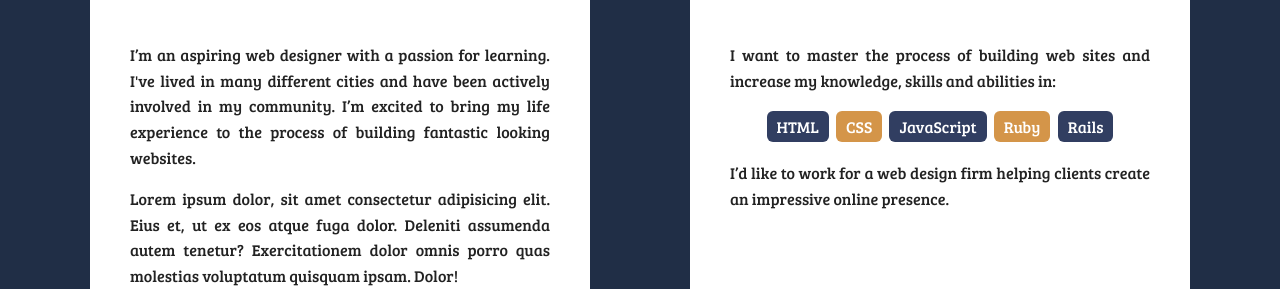
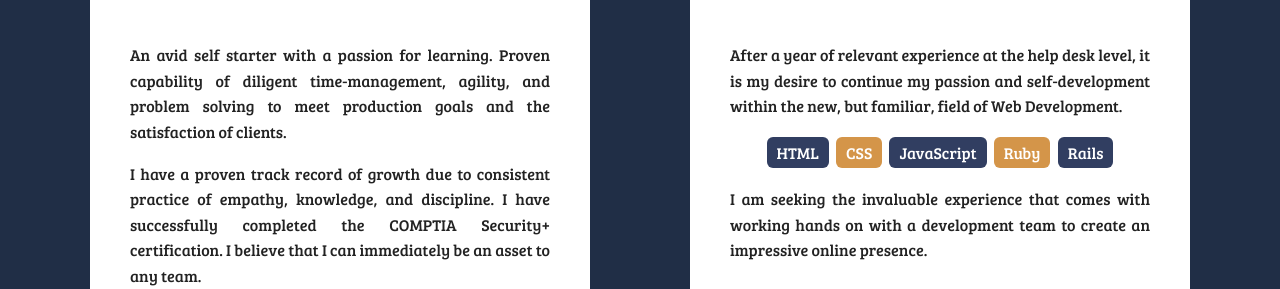
Before and after one commit to Roycewho/Portfolio-Project, a plain HTML site: page index.html in a window 1280 px wide. Shown: the part 663-952 px from the top of the page. Drawn offline with Linux system fonts and the light colour scheme; a web font is replaced by a local one.

Commit message:
Update to Goals and background
Updated descriptions

```diff
--- a/index.html
+++ b/index.html
@@ -30,15 +30,16 @@
       <div class="card">
         <h2>Background</h2>
         <div class='pWrapper'>
-        <p>I’m an aspiring web designer with a passion for learning. I've lived in many different cities and have been actively involved in my community. I’m excited to bring my life experience to the process of building fantastic looking websites.</p>
-        <p>Lorem ipsum dolor, sit amet consectetur adipisicing elit. Eius et, ut ex eos atque fuga dolor. Deleniti assumenda autem tenetur? Exercitationem dolor omnis porro quas molestias voluptatum quisquam ipsam. Dolor!</p>
+        <p>An avid self starter with a passion for learning. Proven capability of diligent time-management, agility, and problem
+          solving to meet production goals and the satisfaction of clients.</p>
+        <p>I have a proven track record of growth due to consistent practice of empathy, knowledge, and discipline. I have successfully completed the COMPTIA Security+ certification. I believe that I can immediately be an asset to any team.</p>
       </div>
       </div>
 
       <div class="card">
         <h2>Goals</h2>
           <div class='pWrapper'>
-          <p>I want to master the process of building web sites and increase my knowledge, skills and abilities in:</p>
+          <p>After a year of relevant experience at the help desk level, it is my desire to continue my passion and self-development within the new, but familiar, field of Web Development.</p>
           <ul class="skills">
             <li>HTML</li>
             <li>CSS</li>
@@ -46,7 +47,7 @@
             <li>Ruby</li>
             <li>Rails</li>
           </ul>
-          <p>I’d like to work for a web design firm helping clients create an impressive online presence.</p>
+          <p>I am seeking the invaluable experience that comes with working hands on with a development team to create an impressive online presence.</p>
         </div>
       </div>
 
```
